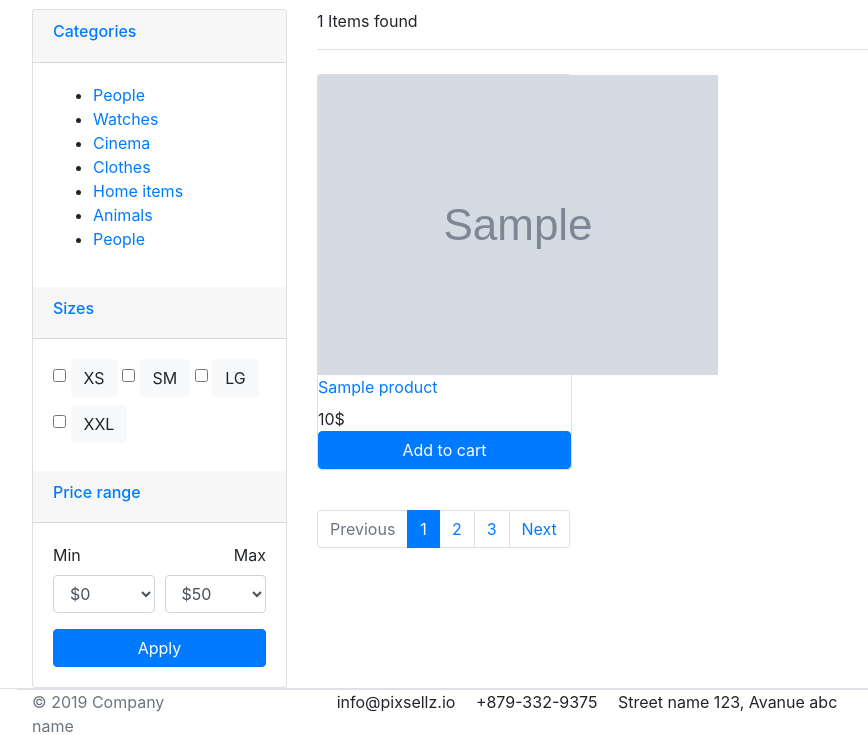
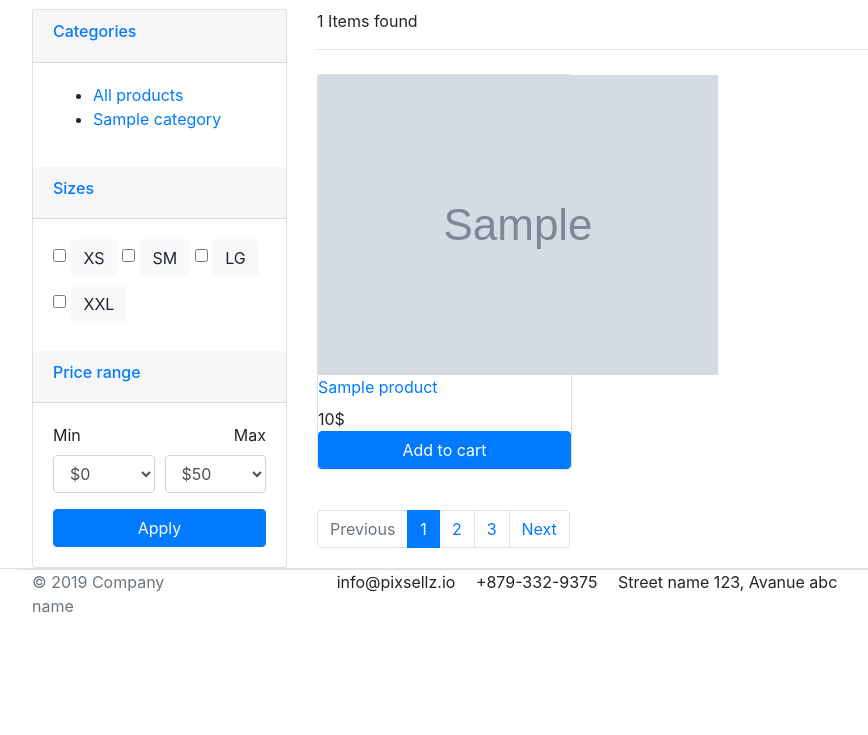
Before and after one commit to Fkuloff/Django-Ecommerce, a Django app: page /store/ in a window 1280 px wide. Shown: the part 379-1114 px from the top of the page, without its empty margins (53-921 px from the left). After the commit the page ends 992 px from the top, so only its background shows below. Run offline with Django 3.2, Linux system fonts and the light colour scheme; tables that the repository leaves empty hold one stand-in row (values such as "Sample post"); grey boxes marked "Sample" are stand-in pictures; some libraries are stand-ins or nearby versions.

Commit message:
context processors for categories

```diff
--- a/DjangoEcommerce/settings.py
+++ b/DjangoEcommerce/settings.py
@@ -66,6 +66,7 @@ TEMPLATES = [
                 'django.template.context_processors.request',
                 'django.contrib.auth.context_processors.auth',
                 'django.contrib.messages.context_processors.messages',
+                'apps.category.context_processors.menu_links'
             ],
         },
     },
--- /dev/null
+++ b/apps/category/context_processors.py
@@ -0,0 +1,6 @@
+from .models import Category
+
+
+def menu_links(request):
+    links = Category.objects.all()
+    return dict(links=links)
--- a/apps/category/models.py
+++ b/apps/category/models.py
@@ -1,7 +1,6 @@
 from django.db import models
+from django.urls import reverse
 
-
-# Create your models here.
 
 class Category(models.Model):
     category_name = models.CharField(max_length=50, unique=True)
@@ -15,3 +14,6 @@ class Category(models.Model):
 
     def __str__(self):
         return self.category_name
+
+    def get_url(self):
+        return reverse('products_by_category', args=[self.slug])
--- a/templates/inc/_navbar.html
+++ b/templates/inc/_navbar.html
@@ -38,12 +38,10 @@
                             <i class="fa fa-bars"></i> All category
                         </button>
                         <div class="dropdown-menu">
-                            <a class="dropdown-item" href="#">Machinery / Mechanical Parts / Tools </a>
-                            <a class="dropdown-item" href="#">Consumer Electronics / Home Appliances </a>
-                            <a class="dropdown-item" href="#">Auto / Transportation</a>
-                            <a class="dropdown-item" href="#">Apparel / Textiles / Timepieces </a>
-                            <a class="dropdown-item" href="#">Home & Garden / Construction / Lights </a>
-                            <a class="dropdown-item" href="#">Beauty & Personal Care / Health </a>
+                            <a class="dropdown-item" href="{% url 'store' %}">All products</a>
+                            {% for category in links %}
+                                <a class="dropdown-item" href="{{ category.get_url }}">{{ category.category_name }}</a>
+                            {% endfor %}
                         </div>
                     </div>  <!-- category-wrap.// -->
                 </div> <!-- col.// -->
--- a/templates/store/store.html
+++ b/templates/store/store.html
@@ -32,15 +32,11 @@
                                 <div class="card-body">
 
                                     <ul class="list-menu">
-                                        <li><a href="#">People </a></li>
-                                        <li><a href="#">Watches </a></li>
-                                        <li><a href="#">Cinema </a></li>
-                                        <li><a href="#">Clothes </a></li>
-                                        <li><a href="#">Home items </a></li>
-                                        <li><a href="#">Animals</a></li>
-                                        <li><a href="#">People </a></li>
+                                        <li><a href="{% url 'store' %}">All products</a></li>
+                                        {% for category in links %}
+                                            <li><a href="{{ category.get_url }}">{{ category.category_name }}</a></li>
+                                        {% endfor %}
                                     </ul>
-
                                 </div> <!-- card-body.// -->
                             </div>
                         </article> <!-- filter-group  .// -->
```
